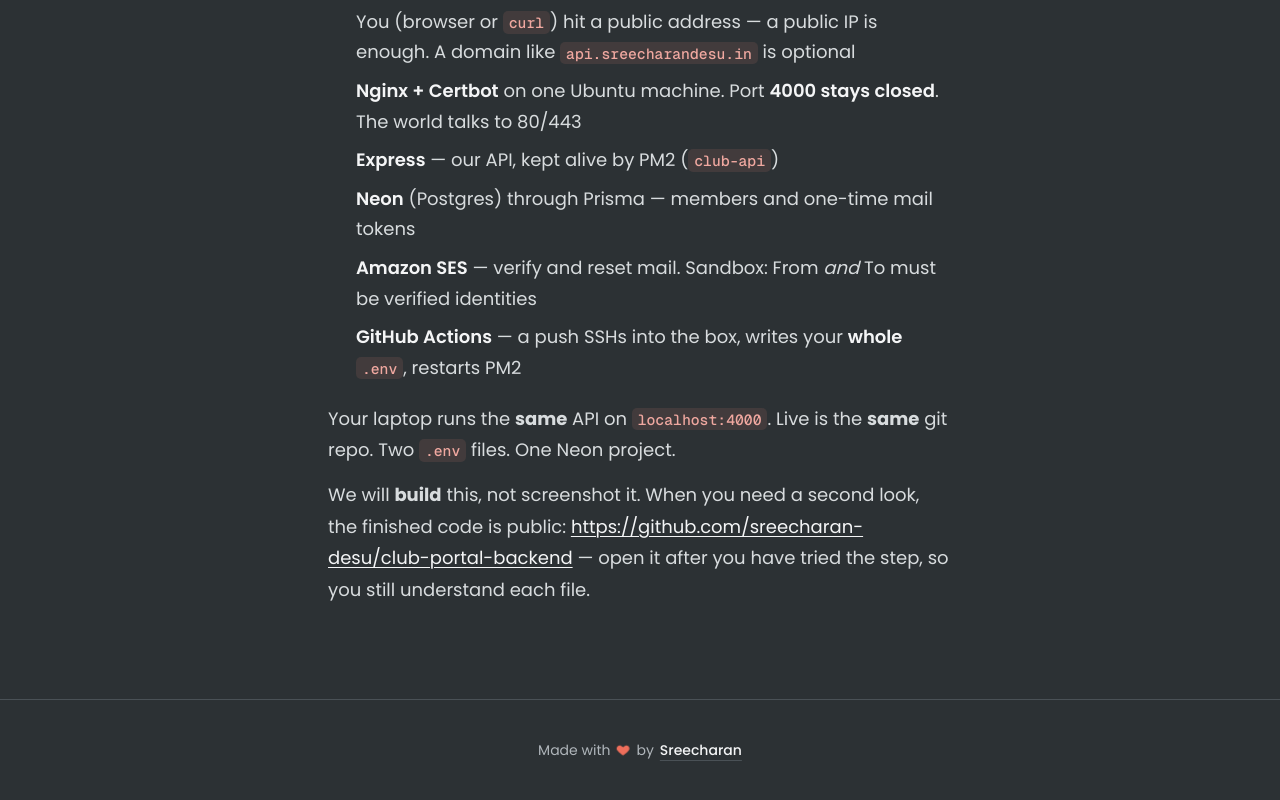
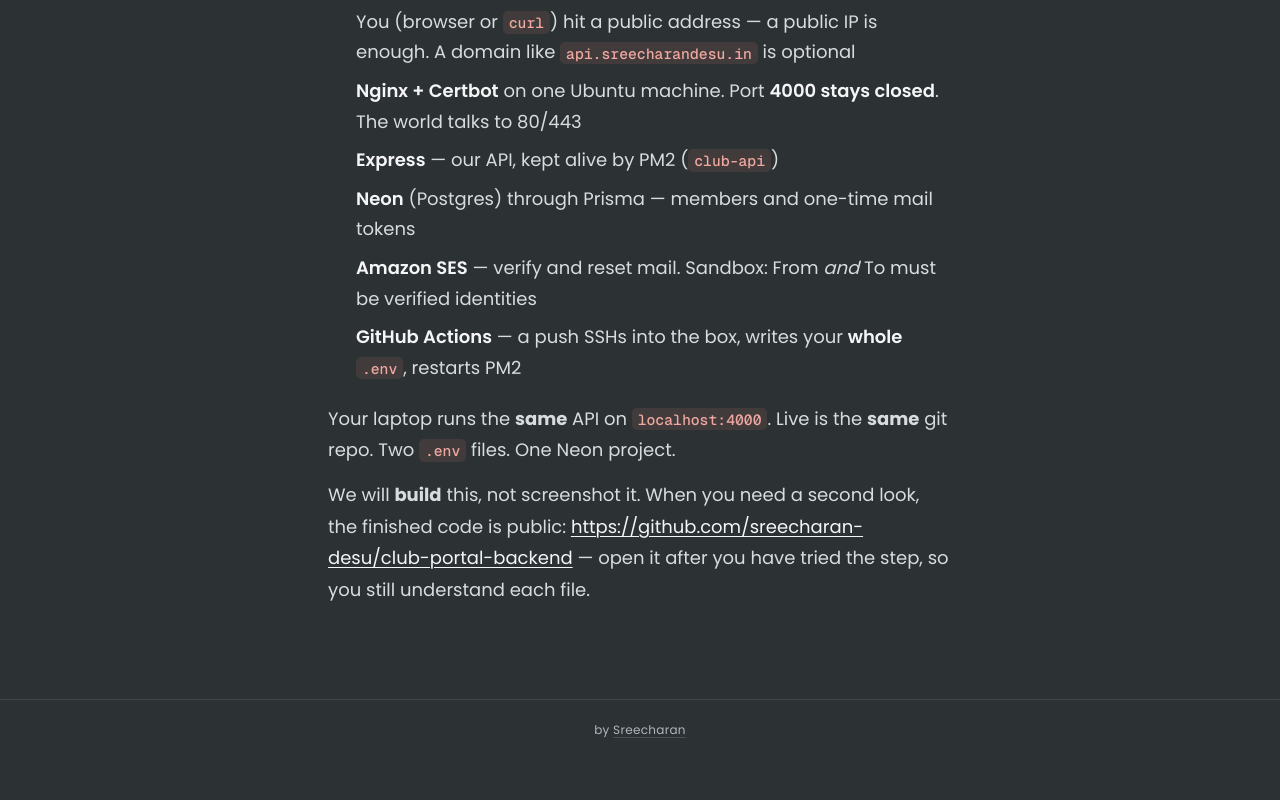
Before and after one commit to sreecharan-desu/hackx-slides, a Next.js app: page /tracks/backend-from-zero/01-what-you-own in a window 1280 px wide. Shown: the part 745-1545 px from the top of the page. After the commit the page ends 1505 px from the top, so only its background shows below. Built offline with nearby package versions, Linux system fonts and the light colour scheme.

Commit message:
Tone down the site credit to a quiet byline.
Drop the pulsing heart line for a smaller muted “by Sreecharan” link.

```diff
--- a/src/app/globals.css
+++ b/src/app/globals.css
@@ -458,29 +458,3 @@
   border-left: 3px solid var(--code-accent);
   background: var(--code-block-bg);
 }
-
-.heart-pulse {
-  display: inline-flex;
-  color: var(--brand-coral);
-  transform-origin: center;
-  animation: heart-pulse 1.35s ease-in-out infinite;
-}
-
-@keyframes heart-pulse {
-  0%,
-  100% {
-    transform: scale(1);
-  }
-  14% {
-    transform: scale(1.22);
-  }
-  28% {
-    transform: scale(1);
-  }
-  42% {
-    transform: scale(1.14);
-  }
-  70% {
-    transform: scale(1);
-  }
-}
--- a/src/components/SiteFooter.tsx
+++ b/src/components/SiteFooter.tsx
@@ -1,24 +1,14 @@
 export function SiteFooter() {
   return (
-    <footer className="border-t border-border">
-      <div className="flex justify-center px-4 py-8 sm:py-10">
-        <p className="flex items-center gap-1.5 text-sm text-muted">
-          <span>Made with</span>
-          <span className="heart-pulse" aria-hidden>
-            <svg
-              viewBox="0 0 24 24"
-              className="size-3.5"
-              fill="currentColor"
-            >
-              <path d="M12 21s-6.7-4.35-9.33-8.08C.8 10.4 1.1 6.9 3.7 5.15 6.05 3.55 8.7 4.3 12 7.2c3.3-2.9 5.95-3.65 8.3-2.05 2.6 1.75 2.9 5.25 1.03 7.77C18.7 16.65 12 21 12 21z" />
-            </svg>
-          </span>
-          <span>by</span>
+    <footer className="border-t border-border/70">
+      <div className="flex justify-center px-4 py-5 sm:py-6">
+        <p className="text-[11px] leading-none tracking-wide text-muted sm:text-xs">
+          by{" "}
           <a
             href="https://sreecharandesu.in"
             target="_blank"
             rel="noreferrer"
-            className="font-medium text-foreground underline decoration-border underline-offset-[5px] transition-colors hover:decoration-foreground"
+            className="text-muted underline decoration-border underline-offset-[3px] transition-colors hover:text-foreground hover:decoration-foreground/40"
           >
             Sreecharan
           </a>
```
